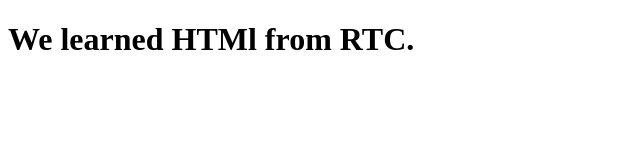
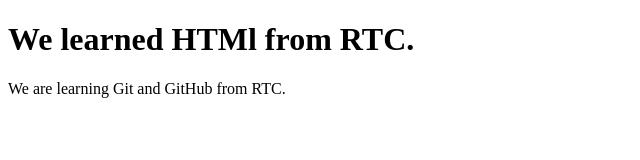
Before and after one commit to hemangimahale10/git-index, a plain HTML site: page index.html in a window 1280 px wide. Shown: the whole page, without its empty margins (0-640 px from the left). Drawn offline with Linux system fonts and the light colour scheme.

Commit message:
paragraph added

```diff
--- a/index.html
+++ b/index.html
@@ -5,5 +5,6 @@
 </head>
 <body>
     <h1>We learned HTMl from RTC.</h1>
+    <p> We are learning Git and GitHub from RTC. </p>
 </body>
 </html>
```
